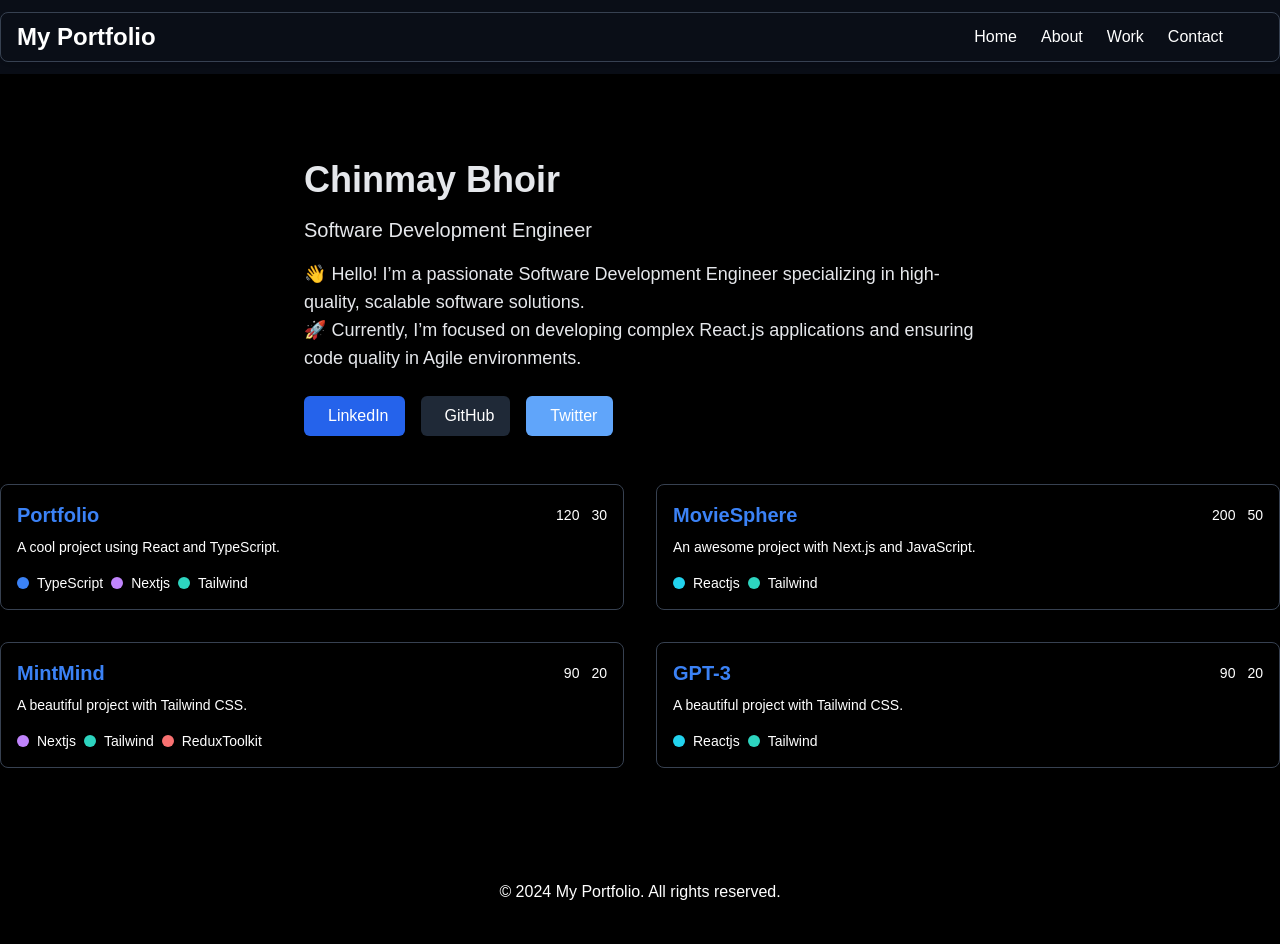
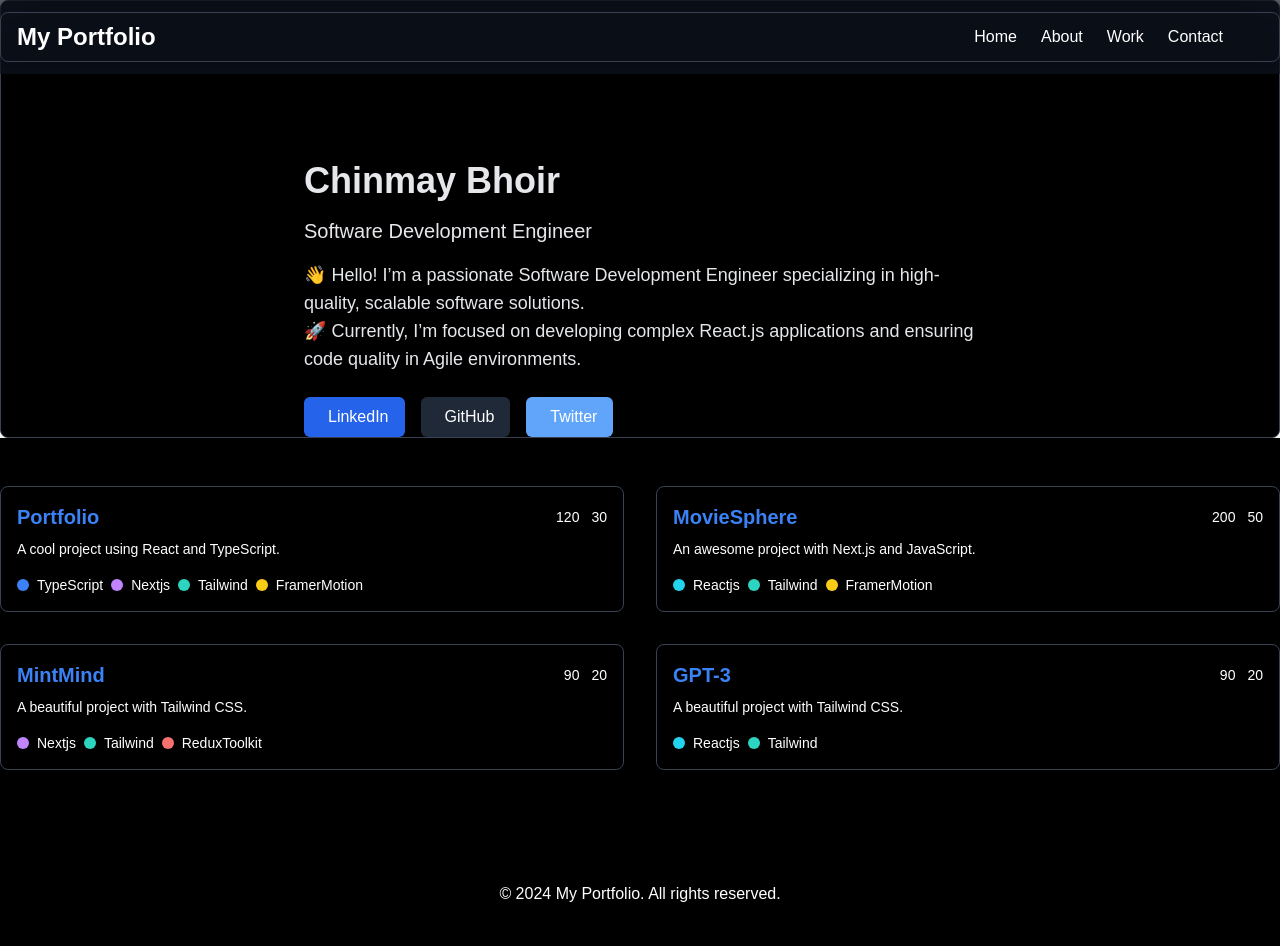
Before and after one commit to Chinmay2660/Portfolio, a Next.js app: page / in a window 1280 px wide. Built offline with nearby package versions, Linux system fonts and the light colour scheme.

Commit message:
Feat: Add components of skills experience and education

```diff
--- a/components/Hero.tsx
+++ b/components/Hero.tsx
@@ -2,7 +2,7 @@
 
 const Hero = () => {
   return (
-    <section className="max-w-7xl mx-auto flex  flex-col items-center justify-center pt-40 bg-primary text-gray-200">
+    <section className="max-w-7xl mx-auto border border-gray-700 rounded-lg shadow-lg flex  flex-col items-center justify-center pt-40 bg-primary text-gray-200">
       <div className="max-w-2xl">
         <h1 className="text-4xl font-bold mb-4">Chinmay Bhoir</h1>
         <p className="text-xl mb-4">Software Development Engineer</p>
--- a/components/ProjectCard.tsx
+++ b/components/ProjectCard.tsx
@@ -31,6 +31,7 @@ const ProjectCard: React.FC<ProjectProps> = ({
     ReduxToolkit: "bg-red-400",
     MaterialUI: "bg-purple-400",
     Context: "bg-blue-400",
+    FramerMotion: "bg-yellow-400",
     default: "bg-gray-500",
   };
 
--- a/components/ProjectSection.tsx
+++ b/components/ProjectSection.tsx
@@ -5,7 +5,7 @@ const projects = [
     title: "Portfolio",
     description: "A cool project using React and TypeScript.",
     link: "https://github.com/Chinmay2660/Portfolio",
-    languages: ["TypeScript", "Nextjs", 'Tailwind'],
+    languages: ["TypeScript", "Nextjs", 'Tailwind', "FramerMotion"],
     stars: 120,
     forks: 30,
   },
@@ -13,7 +13,7 @@ const projects = [
     title: "MovieSphere",
     description: "An awesome project with Next.js and JavaScript.",
     link: "https://github.com/Chinmay2660/MovieSphere",
-    languages: ["Reactjs", "Tailwind"],
+    languages: ["Reactjs", "Tailwind", "FramerMotion"],
     stars: 200,
     forks: 50,
   },
```
Also changed, not shown: components/Education.tsx (added), components/Experience.tsx (added), components/Skills.tsx (added).
